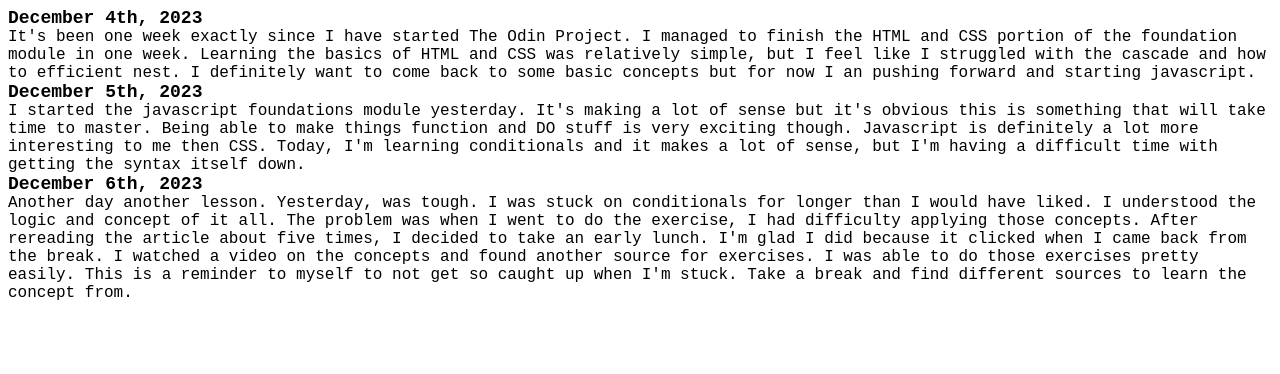
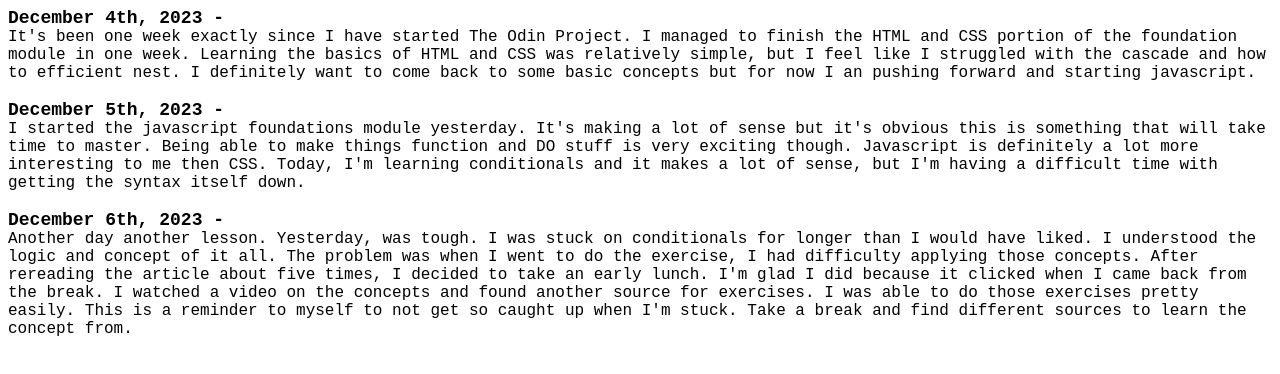
Before and after one commit to silveralcid/dev-log, a plain HTML site: page index.html in a window 1280 px wide. Drawn offline with Linux system fonts and the light colour scheme.

Commit message:
Style update.

```diff
--- a/index.html
+++ b/index.html
@@ -9,7 +9,7 @@
 <body>
     <div class="log">
         <div class="log-container">
-            <div class="log-date">December 4th, 2023</div>
+            <div class="log-date">December 4th, 2023 -</div>
             <div class="log-text">
                 It's been one week exactly since I have started The Odin Project.
                 I managed to finish the HTML and CSS portion of the foundation module in one week.
@@ -17,16 +17,18 @@
                 I definitely want to come back to some basic concepts but for now I an pushing forward and starting javascript.
             </div>
         </div>
+        <br>
         <div class="log-container">
-            <div class="log-date">December 5th, 2023</div>
+            <div class="log-date">December 5th, 2023 -</div>
             <div class="log-text">
                 I started the javascript foundations module yesterday. It's making a lot of sense but it's obvious this is something that will take time to master.
                 Being able to make things function and DO stuff is very exciting though. Javascript is definitely a lot more interesting to me then CSS.
                 Today, I'm learning conditionals and it makes a lot of sense, but I'm having a difficult time with getting the syntax itself down.
             </div>
         </div>
+        <br>
         <div class="log-container">
-            <div class="log-date">December 6th, 2023</div>
+            <div class="log-date">December 6th, 2023 -</div>
             <div class="log-text">
                 Another day another lesson. Yesterday, was tough. I was stuck on conditionals for longer than I would have liked. I understood the logic and concept of it all.
                 The problem was when I went to do the exercise, I had difficulty applying those concepts. After rereading the article about five times, I decided to take an early lunch.
```
